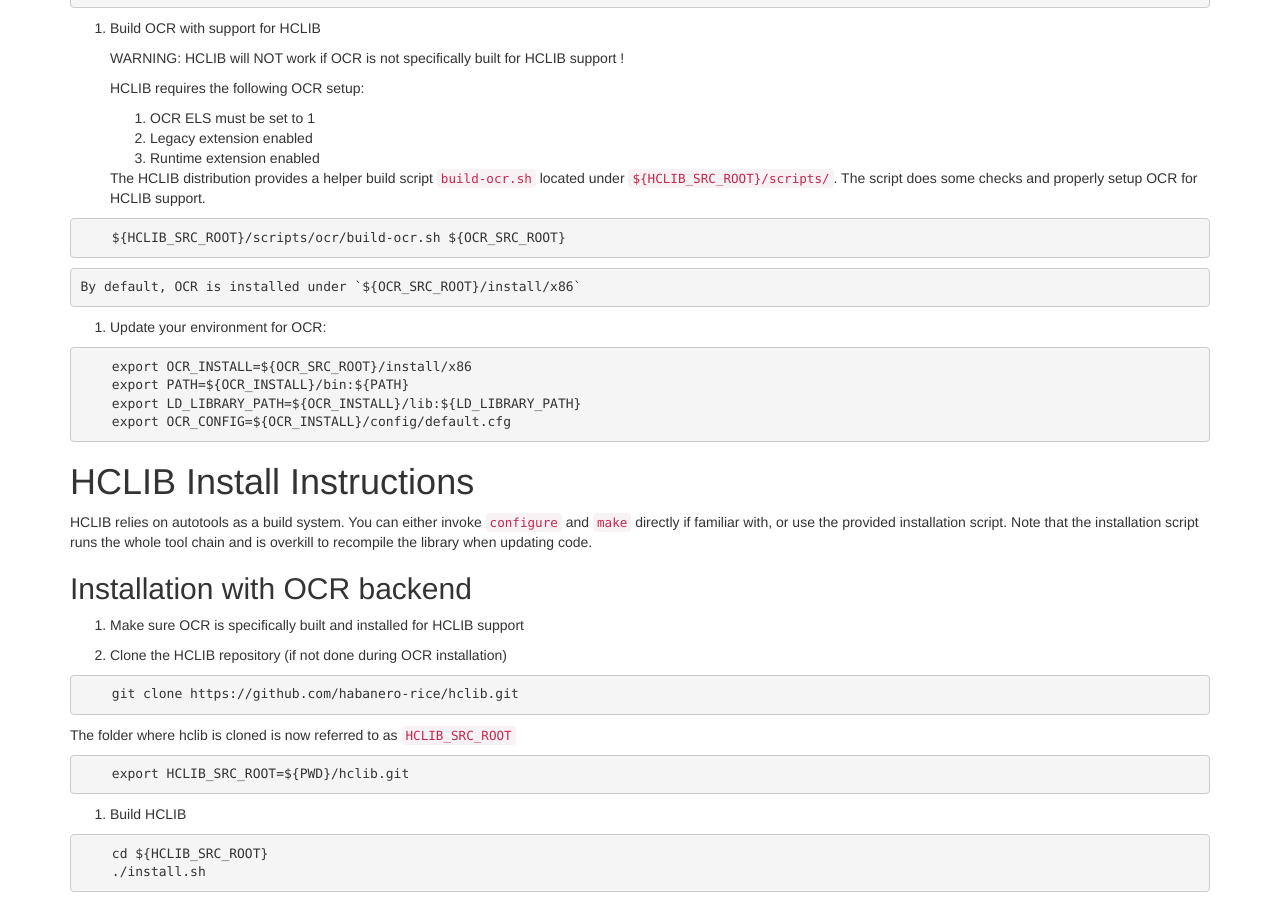
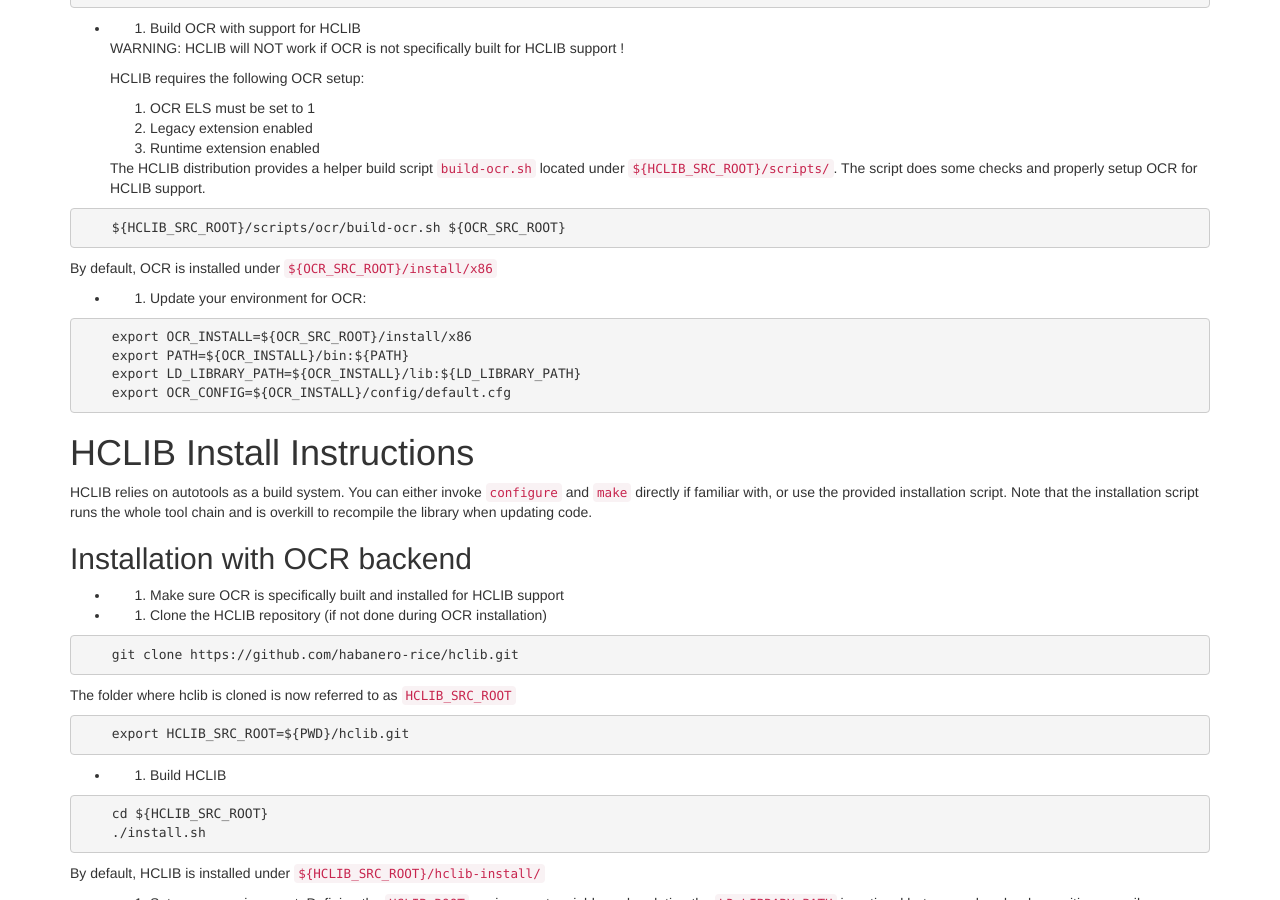
Before and after one commit to habanero-rice/hclib-legacy, a Jekyll site: the page built from installation.md, in a window 1280 px wide and 900 px high, scrolled down 691 px. Built offline with Jekyll 4.4.1, drawn with Linux system fonts in a browser that asks for light colours.

````diff
--- a/installation.md
+++ b/installation.md
@@ -16,7 +16,7 @@ HClib is a library layer built on top of a supporting runtime.
 The reference HClib implementation is built on top of the
 Open Community Runtime (OCR) that must be installed separately.
 
-1.  Clone the HCLIB repository:
+* 1. Clone the HCLIB repository:
 
 ```
     git clone https://github.com/habanero-rice/hclib.git
@@ -28,7 +28,7 @@ The folder where hclib is cloned is now referred to as `HCLIB_SRC_ROOT`
     export HCLIB_SRC_ROOT=${PWD}/hclib.git
 ```
 
-2.  Clone the OCR repository
+* 2. Clone the OCR repository
 
 ```
     git clone https://xstack.exascale-tech.com/git/public/xstack.git
@@ -40,13 +40,13 @@ The folder where xstack is cloned is now referred to as `XSTACK_SRC_ROOT`
     export XSTACK_SRC_ROOT=${PWD}/xstack.git
 ```
 
-3.  Define the `OCR_SRC_ROOT` environment variable to point to the `ocr/` folder
+* 3. Define the `OCR_SRC_ROOT` environment variable to point to the `ocr/` folder
 
 ```
     export OCR_SRC_ROOT=${XSTACK_SRC_ROOT}/ocr
 ```
 
-4.  Build OCR with support for HCLIB
+* 4. Build OCR with support for HCLIB
 
     WARNING: HCLIB will NOT work if OCR is not specifically built for HCLIB support !
 
@@ -63,9 +63,9 @@ The folder where xstack is cloned is now referred to as `XSTACK_SRC_ROOT`
     ${HCLIB_SRC_ROOT}/scripts/ocr/build-ocr.sh ${OCR_SRC_ROOT}
 ```
 
-    By default, OCR is installed under `${OCR_SRC_ROOT}/install/x86`
+By default, OCR is installed under `${OCR_SRC_ROOT}/install/x86`
 
-5.  Update your environment for OCR:
+* 5. Update your environment for OCR:
 
 ```
     export OCR_INSTALL=${OCR_SRC_ROOT}/install/x86
@@ -84,9 +84,9 @@ to recompile the library when updating code.
 
 ## Installation with OCR backend
 
-0.  Make sure OCR is specifically built and installed for HCLIB support
+* 0. Make sure OCR is specifically built and installed for HCLIB support
 
-1.  Clone the HCLIB repository (if not done during OCR installation)
+* 1. Clone the HCLIB repository (if not done during OCR installation)
 
 ```
     git clone https://github.com/habanero-rice/hclib.git
@@ -98,7 +98,7 @@ The folder where hclib is cloned is now referred to as `HCLIB_SRC_ROOT`
     export HCLIB_SRC_ROOT=${PWD}/hclib.git
 ```
 
-2.  Build HCLIB
+* 2. Build HCLIB
 
 ```
     cd ${HCLIB_SRC_ROOT}
@@ -107,7 +107,7 @@ The folder where hclib is cloned is now referred to as `HCLIB_SRC_ROOT`
 
 By default, HCLIB is installed under `${HCLIB_SRC_ROOT}/hclib-install/`
 
-3.  Setup your environment:
+* 3. Setup your environment:
 Defining the `HCLIB_ROOT` environment variable and updating the `LD_LIBRARY_PATH`
 is optional but comes handy when writing compiler command lines.
 
@@ -128,13 +128,13 @@ You're done ! Check the [tutorial](tutorial.html) for an overview of HClib examp
 HClib can optionally link with a `phaserLib` installation to enable utilization
 of the phaser construct in HClib source files.
 
-1.  Set the `PHASERLIB_ROOT` environment variable to point to the path for an installation  of `phaserLib`
+* 1. Set the `PHASERLIB_ROOT` environment variable to point to the path for an installation  of `phaserLib`
 
 ```
     export PHASERLIB_ROOT=/path/to/phaserLib/install
 ```
 
-2.  Invoking HClib's install script with PHASERLIB_ROOT defined automatically makes
+* 2. Invoking HClib's install script with PHASERLIB_ROOT defined automatically makes
 HClib link with the phaserLib library.
 
 ```
````
